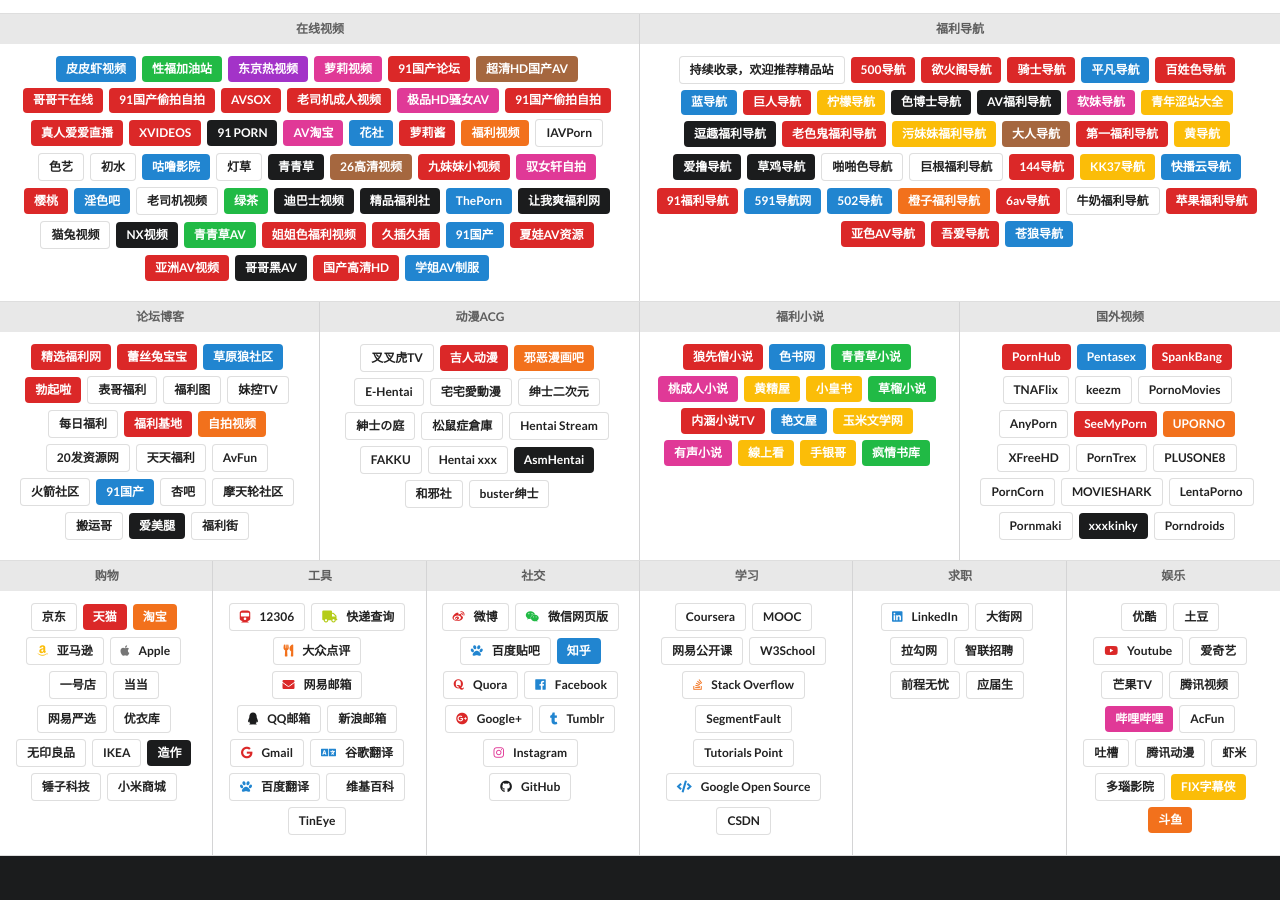
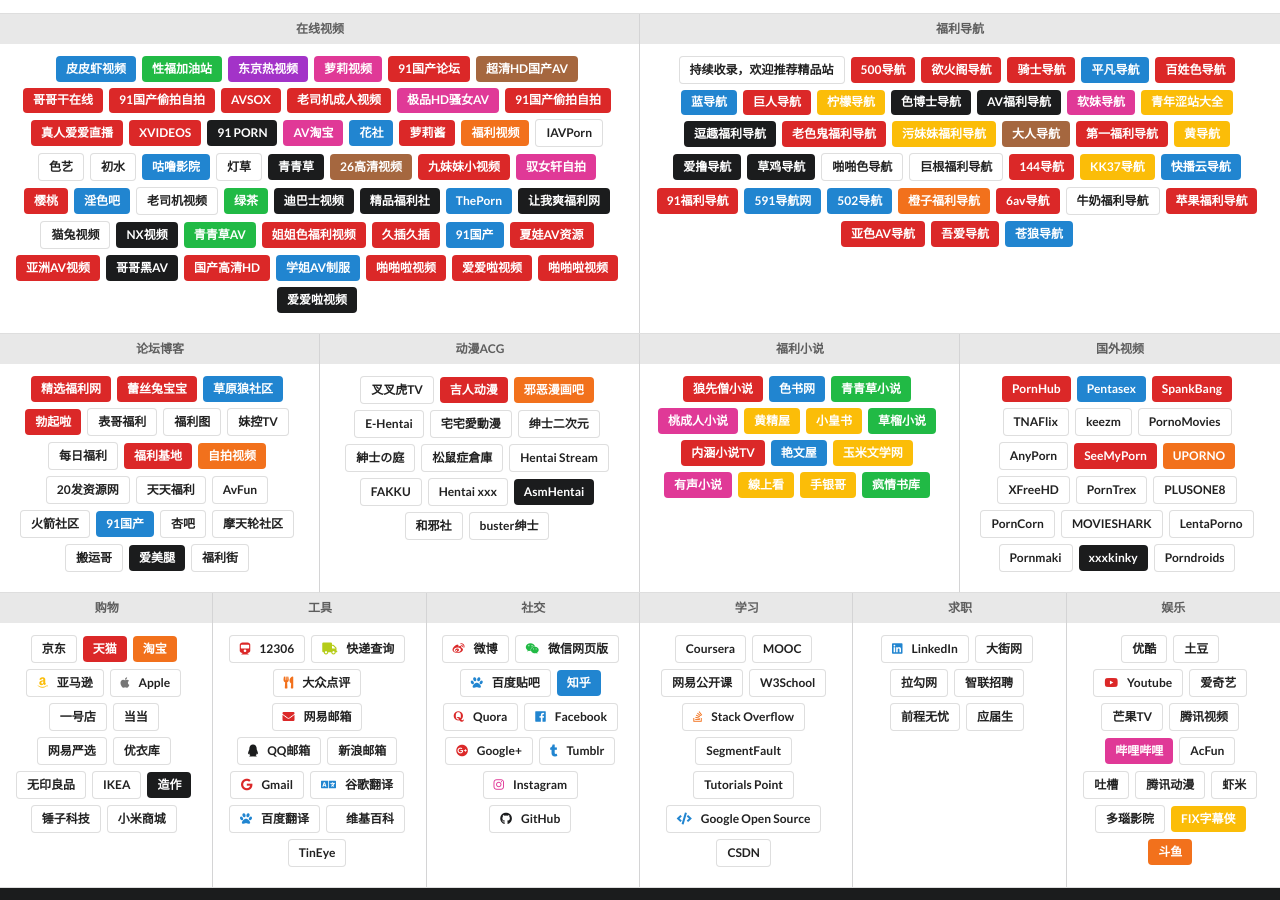
Before and after one commit to boboyang1/xxfldh, a Jekyll site: the page built from index.html, in a window 1280 px wide and 900 px high, scrolled down 1182 px. Built offline with Jekyll 4.4.1, drawn with Linux system fonts in a browser that asks for light colours; comment, search, counter and statistics services are not loaded.

Commit message:
Update links.yml

```diff
--- a/_data/links.yml
+++ b/_data/links.yml
@@ -361,6 +361,22 @@
     - name: 学姐AV制服
       style: blue
       url: http://www.yy110.xyz/?xxfldh
+
+    - name: 啪啪啦视频
+      style: red
+      url: http://papalah.com/?xxfldh
+
+    - name: 爱爱啦视频
+      style: red
+      url: http://aiailah.com/?xxfldh
+
+    - name: 啪啪啦视频
+      style: red
+      url: http://pplah.com/?xxfldh
+
+    - name: 爱爱啦视频
+      style: black
+      url: http://aalah.me/?xxfldh
 
   - category: 福利导航
     links:
```
